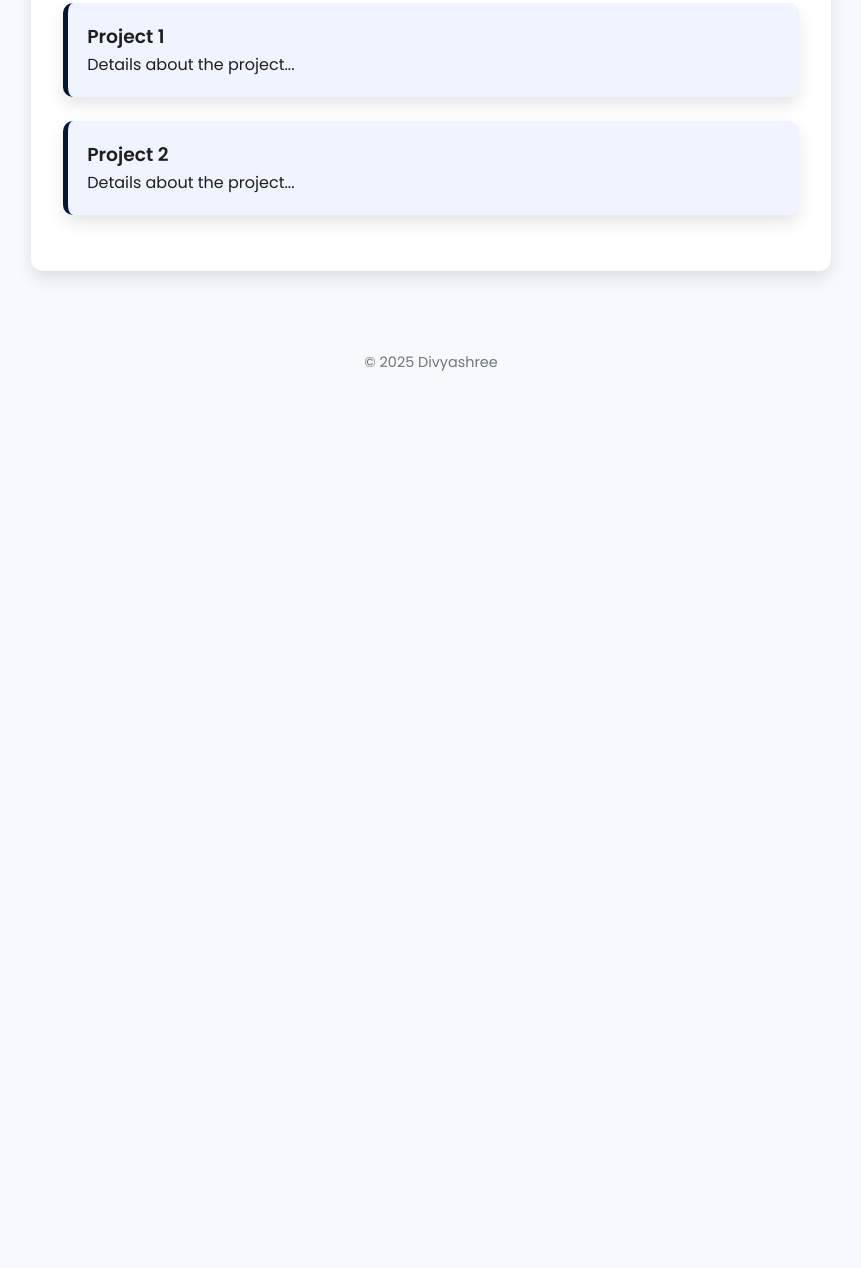
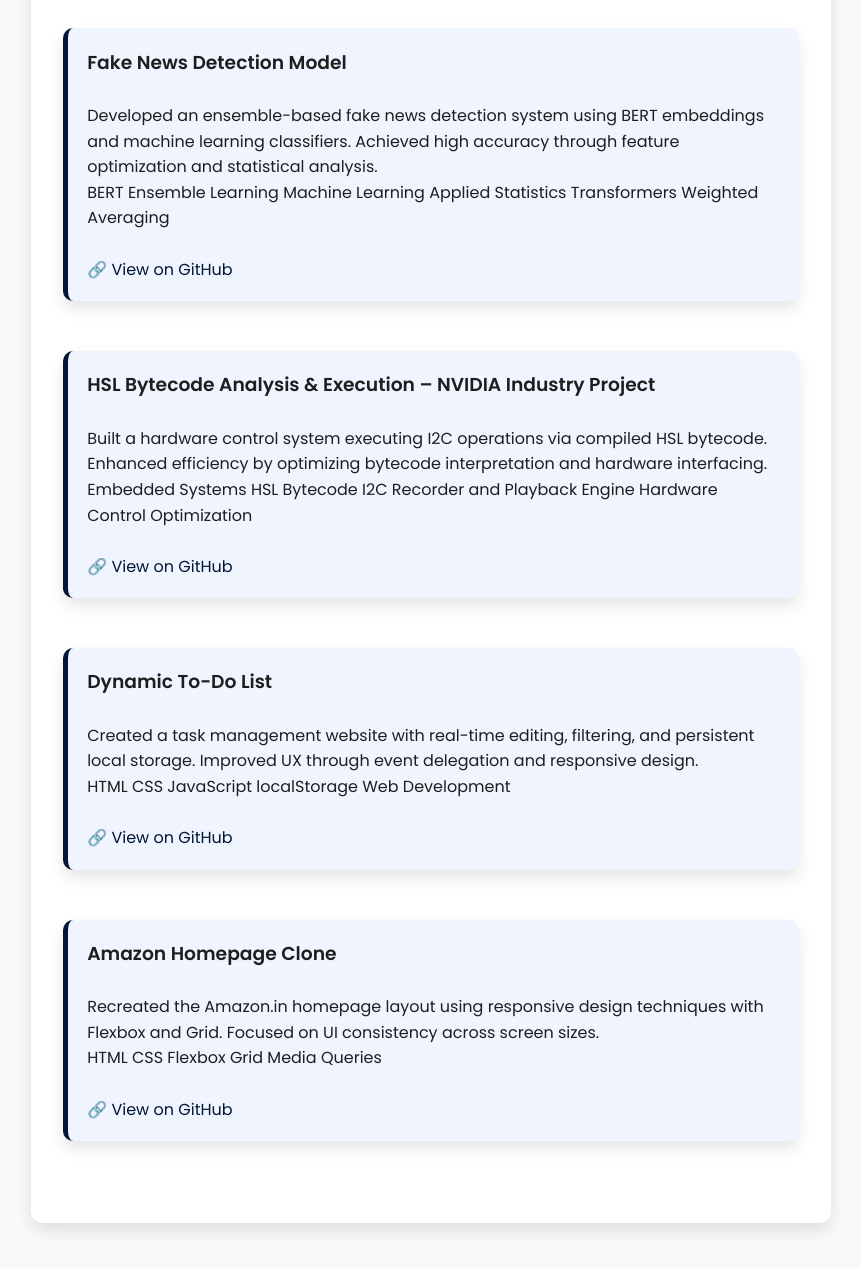
Before and after one commit to Divya-Shetti/portfolio.github.io, a plain HTML site: page projects.html in a window 1280 px wide. Shown: the part 426-1694 px from the top of the page, without its empty margins (209-1070 px from the left). Before the commit the page ends 832 px from the top, so only its background shows below. Drawn offline with Linux system fonts and the light colour scheme.

Commit message:
Update projects.html

```diff
--- a/projects.html
+++ b/projects.html
@@ -22,17 +22,80 @@
     </nav>
 
     <section>
-      <h2>My Projects</h2>
+      <h2 style="color: rgb(34, 34, 154);">My Projects</h2>
+      <br>
       <div class="card">
-        <h3>Project 1</h3>
-        <p>Details about the project...</p>
+        <h3>Fake News Detection Model</h3><br>
+        <p>
+          Developed an ensemble-based fake news detection system using BERT embeddings and machine learning classifiers. Achieved high accuracy through feature optimization and statistical analysis.
+        </p>
+        <div class="keywords">
+          <span>BERT</span>
+          <span>Ensemble Learning</span>
+          <span>Machine Learning</span>
+          <span>Applied Statistics</span>
+          <span>Transformers</span>
+          <span>Weighted Averaging</span>
+        </div>
+        <br>
+        <a class="github-link" href="https://github.com/your-username/your-repo" target="_blank">🔗 View on GitHub</a>
+
       </div>
+      <br>
       <div class="card">
-        <h3>Project 2</h3>
-        <p>Details about the project...</p>
+        <h3>HSL Bytecode Analysis & Execution – NVIDIA Industry Project</h3><br>
+        <p>
+          Built a hardware control system executing I2C operations via compiled HSL bytecode. Enhanced efficiency by optimizing bytecode interpretation and hardware interfacing.
+        </p>
+        <div class="keywords">
+          <span>Embedded Systems</span>
+          <span>HSL Bytecode</span>
+          <span>I2C</span>
+          <span>Recorder and Playback Engine</span>
+          <span>Hardware Control</span>
+          <span>Optimization</span>
+        </div>
+        <br>
+        <a class="github-link" href="https://github.com/your-username/your-repo" target="_blank">🔗 View on GitHub</a>
+
       </div>
-      <!-- Add more projects as needed -->
+      <br>
+      <div class="card">
+        <h3>Dynamic To-Do List</h3><br>
+        <p>
+          Created a task management website with real-time editing, filtering, and persistent local storage. Improved UX through event delegation and responsive design.
+        </p>
+        <div class="keywords">
+          <span>HTML</span>
+          <span>CSS</span>
+          <span>JavaScript</span>
+          <span>localStorage</span>
+          <span>Web Development</span>
+        </div>
+        <br>
+        <a class="github-link" href="https://github.com/your-username/your-repo" target="_blank">🔗 View on GitHub</a>
+
+      </div>
+      <br>
+      <div class="card">
+        <h3>Amazon Homepage Clone</h3><br>
+        <p>
+          Recreated the Amazon.in homepage layout using responsive design techniques with Flexbox and Grid. Focused on UI consistency across screen sizes.
+        </p>
+        <div class="keywords">
+          <span>HTML</span>
+          <span>CSS</span>
+          <span>Flexbox</span>
+          <span>Grid</span>
+          <span>Media Queries</span>
+        </div>
+        <br>
+        <a class="github-link" href="https://github.com/your-username/your-repo" target="_blank">🔗 View on GitHub</a>
+
+      </div>
+      <br>
     </section>
+
   </div>
 
   <footer>© 2025 Divyashree</footer>
```
